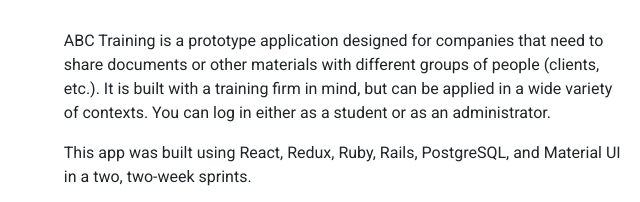
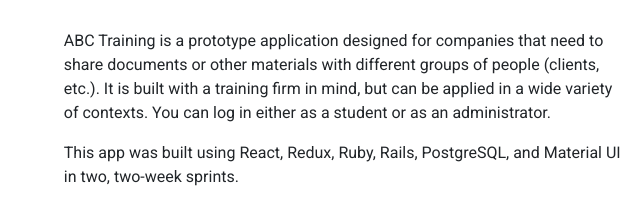
Before and after one commit to hanna2895/portfolio, a plain HTML site: page portfolio.html in a window 1280 px wide. Shown: the part 1885-2087 px from the top of the page, 461-1101 px from the left. Drawn offline with nearby package versions, Linux system fonts and the light colour scheme.

Commit message:
fixed typo

```diff
--- a/portfolio.html
+++ b/portfolio.html
@@ -73,7 +73,7 @@
               <div class="info">
                 <h3>ABC Training</h3>
                 <p>ABC Training is a prototype application designed for companies that need to share documents or other materials with different groups of people (clients, etc.). It is built with a training firm in mind, but can be applied in a wide variety of contexts. You can log in either as a student or as an administrator.</p>
-                <p>This app was built using React, Redux, Ruby, Rails, PostgreSQL, and Material UI in a two, two-week sprints.</p>
+                <p>This app was built using React, Redux, Ruby, Rails, PostgreSQL, and Material UI in two, two-week sprints.</p>
                 <p>Updates will include the ability to batch upload documents and users to streamline the workflow on the administrator's side. Additional analytics and administrator-side dashboard features are forthcoming.</p>
                 <p>You can log in and check out the admin functionality using the email address hannah@hannah.com and password 12345.</p>
                 <a href="https://abc-training-1.herokuapp.com/" target="_blank" class="btn btn-outline-dark">Check It Out</a>
```
